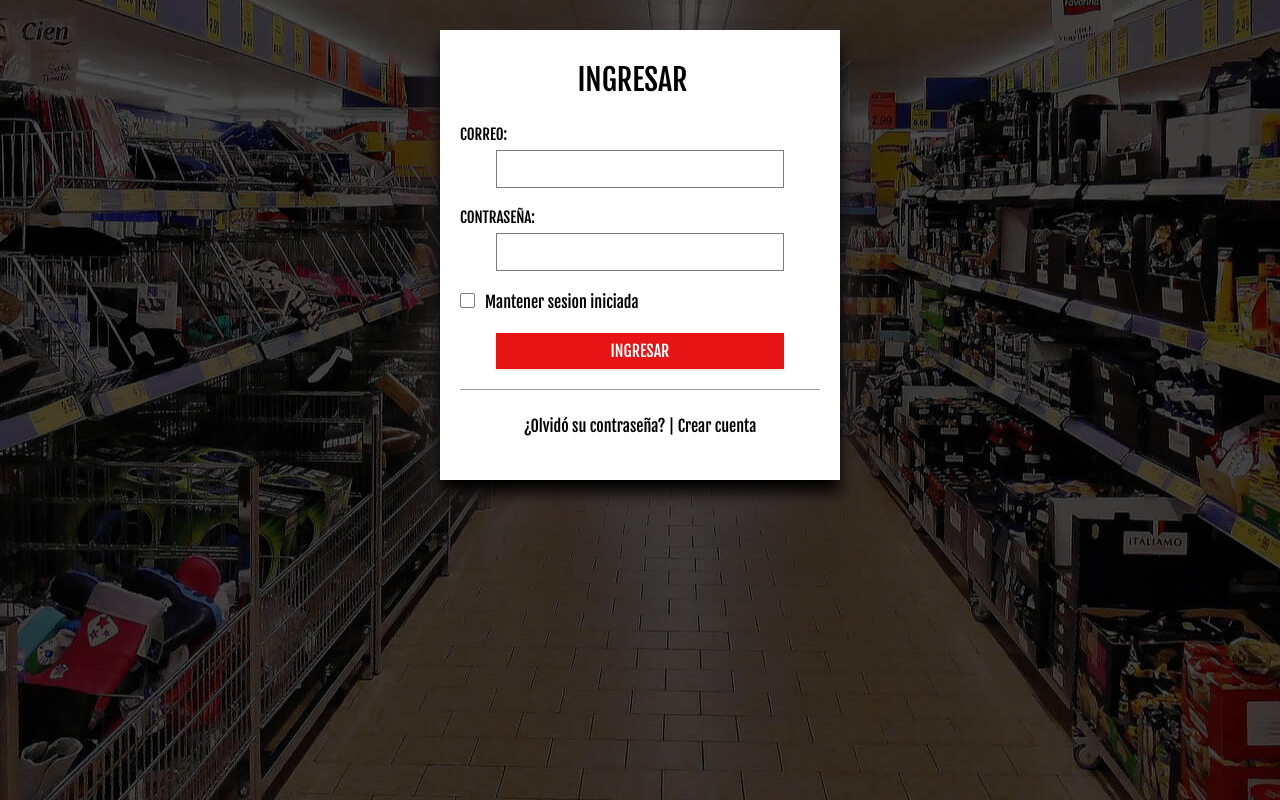
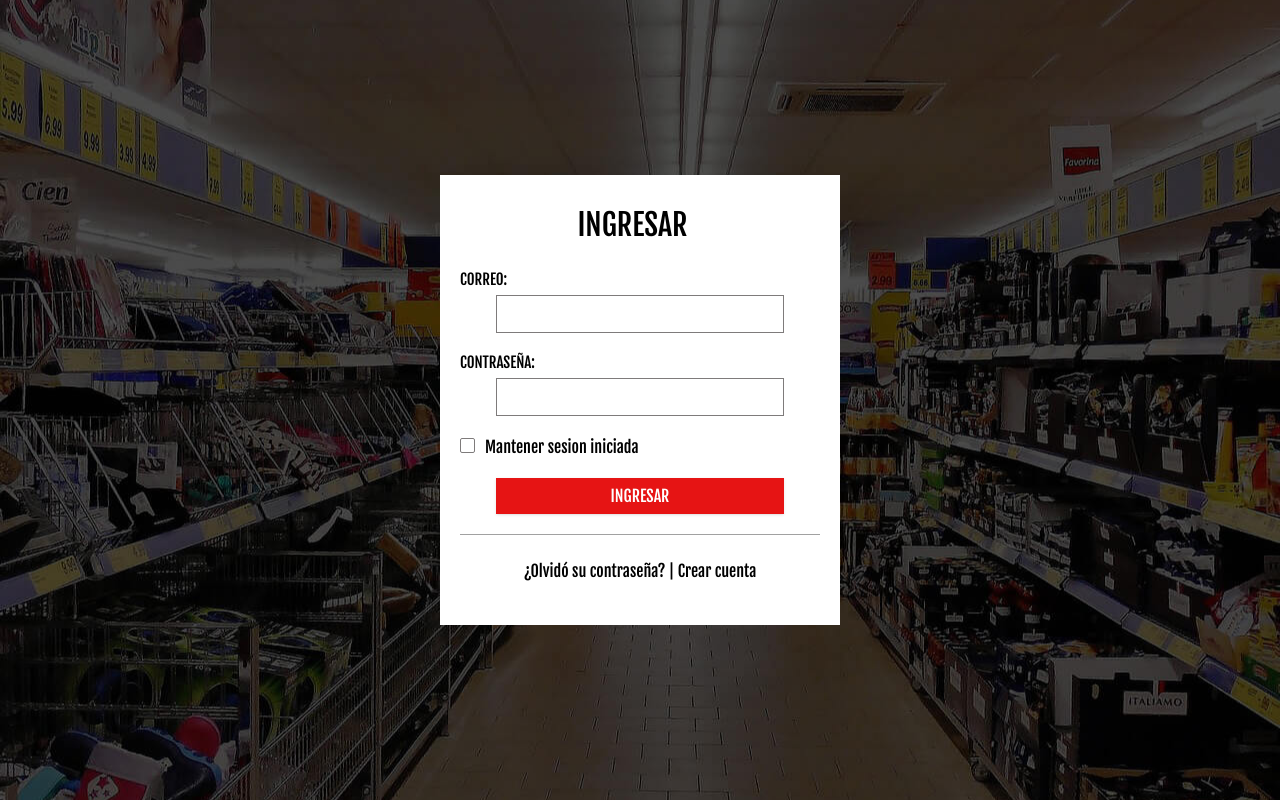
Before and after one commit to Sebas-TM/BodegaYasumiWeb, a React (Vite) app in the folder Bodega-Yasumi/: page /login in a window 1280 px wide. Built offline with nearby package versions, Linux system fonts and the light colour scheme.

Commit message:
[FIXING] estilos de login y registro

```diff
--- a/Bodega-Yasumi/src/assets/scss/components/login/login.scss
+++ b/Bodega-Yasumi/src/assets/scss/components/login/login.scss
@@ -19,11 +19,11 @@
     box-sizing: border-box
 }
 
-body {
-    background-image: url(../../../../../background.jpg);
-    background-position: center;
-    background-repeat: no-repeat;
-}
+// body {
+//     background-image: url(../../../../../background.jpg);
+//     background-position: center;
+//     background-repeat: no-repeat;
+// }
 
 .clearfix:after,
 .clearfix:before {
@@ -42,19 +42,28 @@ a {
 }
 
 .login-wrap {
-    width: 100%;
-    margin: auto;
-    margin-top: 3rem;
-    max-width: 40rem;
-    min-height: 45rem;
+    background-image: url(../../../../../background.jpg);
+    background-position: center;
+    background-repeat: no-repeat;
+    width: 100vw;
+    // margin: auto;
+    // margin-top: 3rem;
+    // max-width: 40rem;
+    // min-height: 45rem;
     position: relative;
+    display: flex;
+    justify-content: center;
+    align-items: center;
     box-shadow: 0 12px 15px 0 rgb(0, 0, 0), 0 17px 50px 0 rgb(62, 52, 52);
+    height: 100vh;
     // box-shadow: 0 12px 15px 0 rgba(0, 0, 0, 0.623);
 }
 
 .login-html {
-    width: 100%;
-    height: 100%;
+    // width: 100%;
+    // height: 100%;
+    width: 40rem;
+    height: 45rem;
     position: absolute;
     padding: 2rem;
     background: #ffffff;
--- a/Bodega-Yasumi/src/assets/scss/components/register/register.scss
+++ b/Bodega-Yasumi/src/assets/scss/components/register/register.scss
@@ -15,11 +15,11 @@
     display: block
 }
 
-body {
-    background-image: url(../../../../../background.jpg);
-    background-position: center;
-    background-repeat: no-repeat;
-}
+// body {
+//     background-image: url(../../../../../background.jpg);
+//     background-position: center;
+//     background-repeat: no-repeat;
+// }
 
 a {
     color: inherit;
@@ -27,18 +27,28 @@ a {
 }
 
 .register-wrap {
-    width: 100%;
-    margin: auto;
-    margin-top: 3rem;
-    max-width: 40rem;
-    min-height: 58rem;
+    // width: 100%;
+    // margin: auto;
+    // margin-top: 3rem;
+    height: 100vh;
+    width: 100vw;
+    display: flex;
+    justify-content: center;
+    align-items: center;
+    background-image: url(../../../../../background.jpg);
+    background-position: center;
+    background-repeat: no-repeat;
+    // max-width: 40rem;
+    // min-height: 58rem;
     position: relative;
     box-shadow: 0 12px 15px 0 rgb(0, 0, 0), 0 17px 50px 0 rgb(62, 52, 52);
 }
 
 .register-html {
-    width: 100%;
-    height: 100%;
+    // width: 100%;
+    // height: 100%;
+    width: 40rem;
+    height: 58rem;
     position: absolute;
     padding: 2rem;
     background: #ffffff;
```
